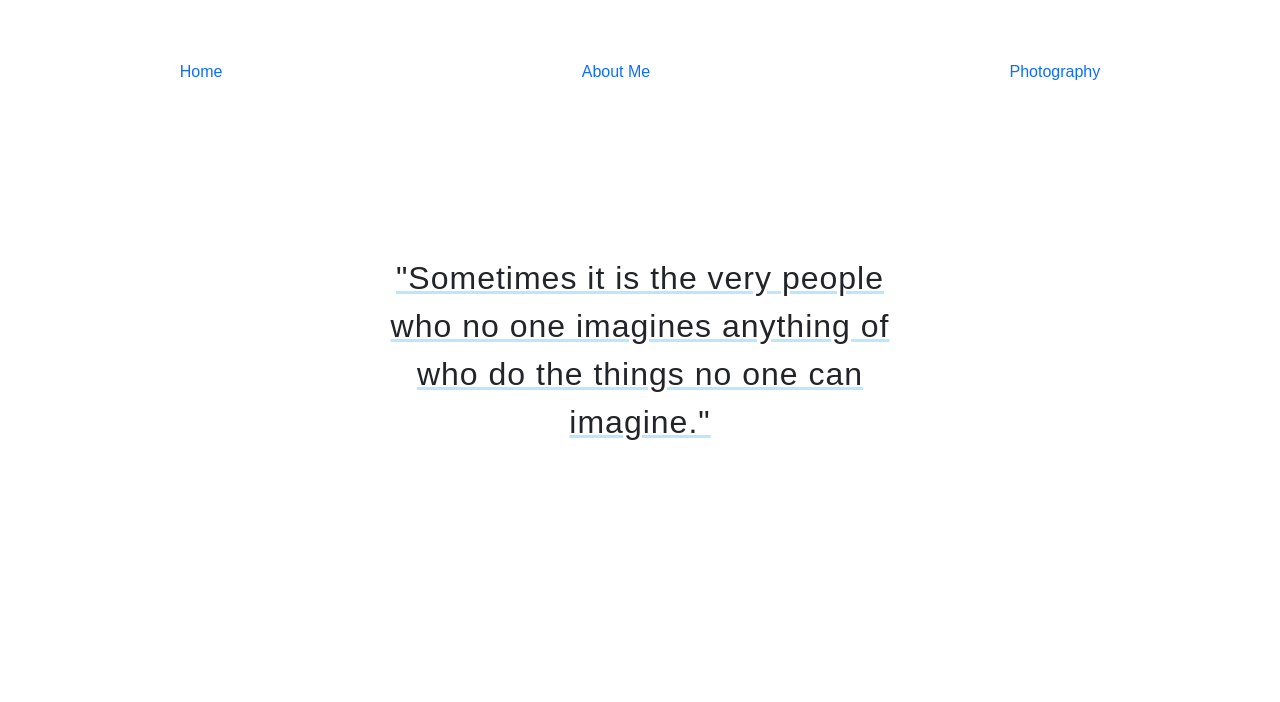
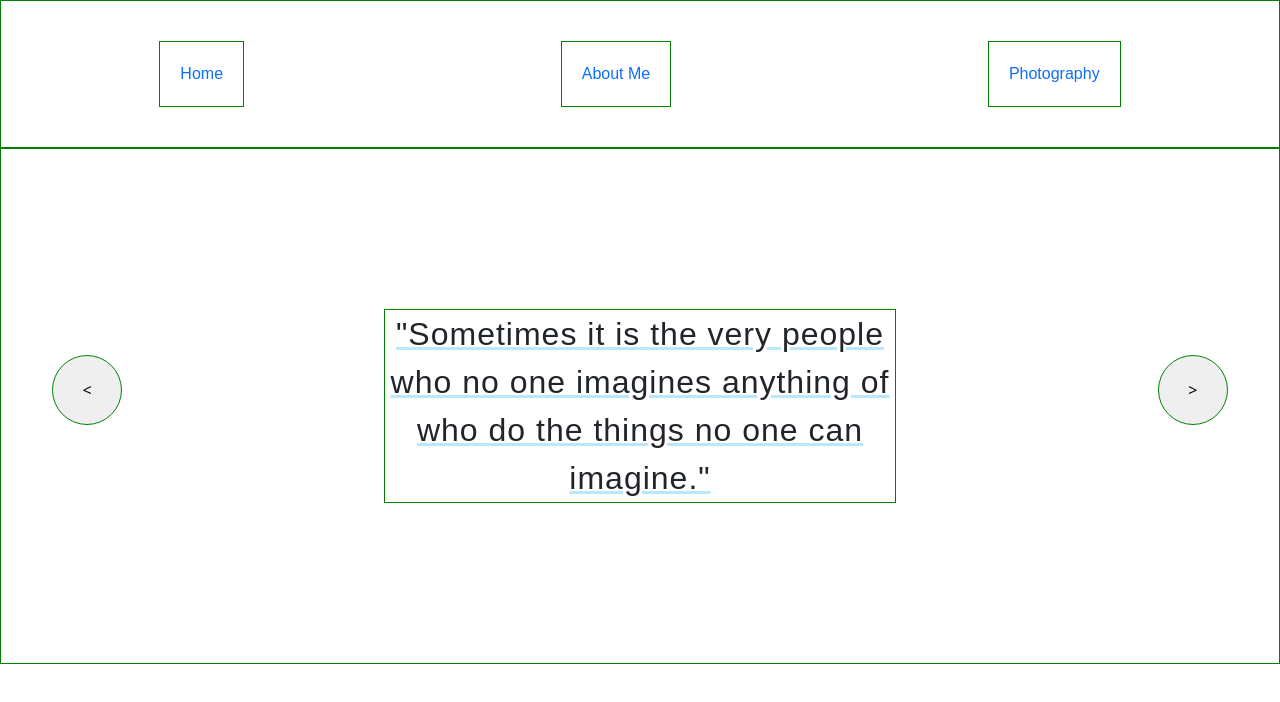
Before and after one commit to AdiP1353/Website, a plain HTML site: page index.html in a window 1280 px wide. Drawn offline with nearby package versions, Linux system fonts and the light colour scheme; a web font is replaced by a local one.

Commit message:
New pages

```diff
--- a/index.html
+++ b/index.html
@@ -18,12 +18,20 @@
         <a href="#">Photography</a>
     </nav>
 
+
     <div class="quote">
     <span>"Sometimes it is the very people who no one imagines anything of who do the things no one can imagine."</span>
+    <div class="landing-button" >
+        <button class="button-right circular-button">></button>
+    </div>
+    <div class="landing-button">
+        <button class="button-left circular-button"><</button>
+    </div>
     </div>
 
 
     </div>
+
 
 
 
--- a/style.css
+++ b/style.css
@@ -1,5 +1,19 @@
+*{
+    box-sizing: border-box;
+    margin: 0;
+    padding: 0;
+}
+
+
+.landing {
+
+    position: relative;
+}
+
+
 .navbar {
     background-color: none;
+    border: 1px solid green;
 }
 .navbar a {
 
@@ -11,7 +25,7 @@
     font-style: normal;
     margin: 4vmin auto;
     font-size: 1.0em;
-
+    border: 1px solid green;
 }
 
 .navbar a:hover {
@@ -20,8 +34,7 @@
 }
 
 .quote span {
-
-    display: inline-flex;
+    border: 1px solid green;
     font-family: open-sans, sans-serif;
     font-weight: 400;
     text-align: center;
@@ -30,23 +43,40 @@
     line-height: 1.5em;
     letter-spacing: 1px;
     text-decoration: underline rgba(13, 168, 246, 0.278);
+    width: 40%;
 }
 
 .quote {
-
+    border: 1px solid green;
     display: flex;
     justify-content: center;
     align-items: center;
-    transform: translateY(-50px);
+    position: relative;
 }
 
+.button-left {
 
-body      {
-
-    background-image: url("/webDev/assets/broken-sword.svg") ;
-    background-position: 48% 65%;
-    background-repeat: no-repeat;
-    background-size: 30% ;
-
+    border: 1px solid green;
+    height: 70px;
+    width: 70px;
+    font-weight: 400px  ;
+    position: absolute;
+    left: 4%;
+    top: 40%;
 
 }
+
+.button-right{
+
+    border: 1px solid green;
+    height: 70px;
+    width: 70px;
+    font-weight: 400px  ;
+    position: absolute;
+    right: 4%;
+    top: 40%;
+}
+
+.circular-button {
+    border-radius: 50%;
+}
```
Also changed, not shown: aboutme.html (added), photography.html (added).
